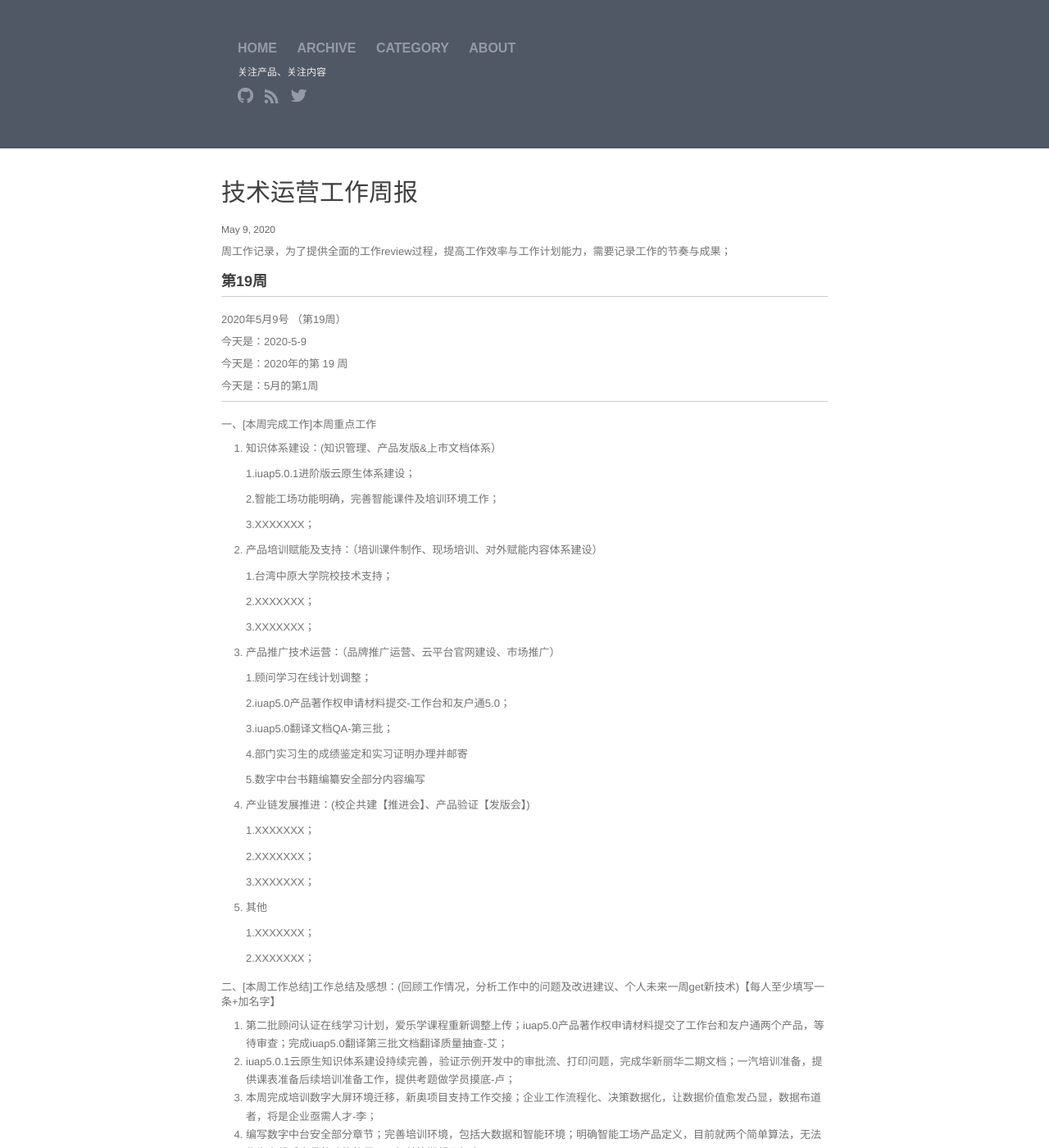
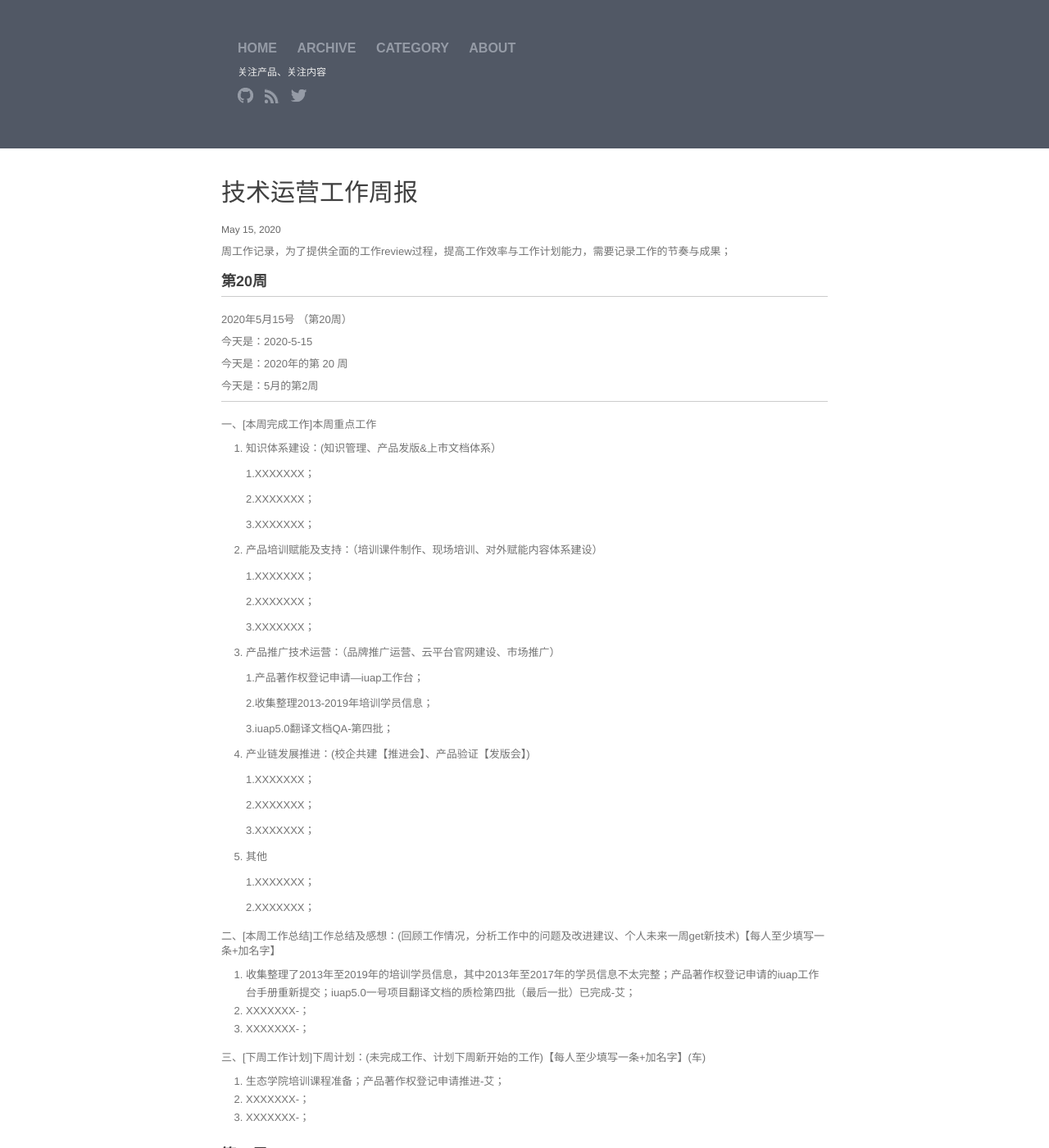
Before and after one commit to walllFlower/blog, a Jekyll site: the page built from 2020-02-28-day_report.md, in a window 1280 px wide and 1400 px high. Shown: the whole window at 82% size. Built offline with Jekyll 4.4.1, drawn with Linux system fonts in a browser that asks for light colours; comment, search, counter and statistics services are not loaded.

Commit message:
Update 2020-02-28-day_report.md

```diff
--- a/2020-02-28-day_report.md
+++ b/2020-02-28-day_report.md
@@ -1,11 +1,82 @@
 ---
 layout: post
 title:  "技术运营工作周报"
-date:   2020-5-9 14:57:32
+date:   2020-5-15 14:57:32
 categories: 技术运营工作周报
 ---
 
 周工作记录，为了提供全面的工作review过程，提高工作效率与工作计划能力，需要记录工作的节奏与成果；
+
+###  第20周
+
+***
+
+2020年5月15号 （第20周）
+
+今天是：2020-5-15
+
+今天是：2020年的第 20 周
+
+今天是：5月的第2周
+
+***
+
+
+一、[本周完成工作]本周重点工作
+
+1. 知识体系建设：(知识管理、产品发版&上市文档体系）
+
+    1.XXXXXXX；
+
+    2.XXXXXXX；
+
+    3.XXXXXXX；
+
+2. 产品培训赋能及支持：（培训课件制作、现场培训、对外赋能内容体系建设）
+
+    1.XXXXXXX；
+
+    2.XXXXXXX；
+
+    3.XXXXXXX；
+
+
+3. 产品推广技术运营：（品牌推广运营、云平台官网建设、市场推广）
+
+    1.产品著作权登记申请—iuap工作台；
+
+    2.收集整理2013-2019年培训学员信息；
+
+    3.iuap5.0翻译文档QA-第四批；
+
+
+4. 产业链发展推进：(校企共建【推进会】、产品验证【发版会】)
+
+    1.XXXXXXX；
+
+    2.XXXXXXX；
+
+    3.XXXXXXX；
+
+5. 其他
+
+    1.XXXXXXX；
+
+    2.XXXXXXX；
+
+二、[本周工作总结]工作总结及感想：(回顾工作情况，分析工作中的问题及改进建议、个人未来一周get新技术)【每人至少填写一条+加名字】
+
+1. 收集整理了2013年至2019年的培训学员信息，其中2013年至2017年的学员信息不太完整；产品著作权登记申请的iuap工作台手册重新提交；iuap5.0一号项目翻译文档的质检第四批（最后一批）已完成-艾；
+2. XXXXXXX-；
+3. XXXXXXX-；
+
+三、[下周工作计划]下周计划：(未完成工作、计划下周新开始的工作)【每人至少填写一条+加名字】(车)
+
+1. 生态学院培训课程准备；产品著作权登记申请推进-艾；
+2. XXXXXXX-；
+3. XXXXXXX-；
+
+
 
 ###  第19周
 
```
